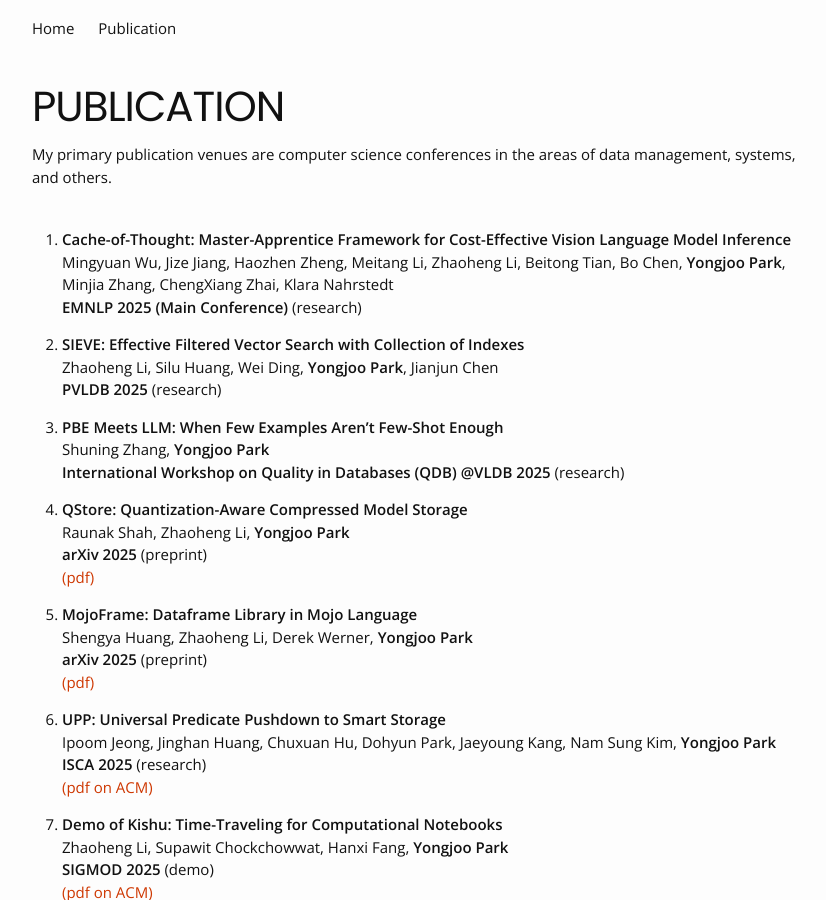
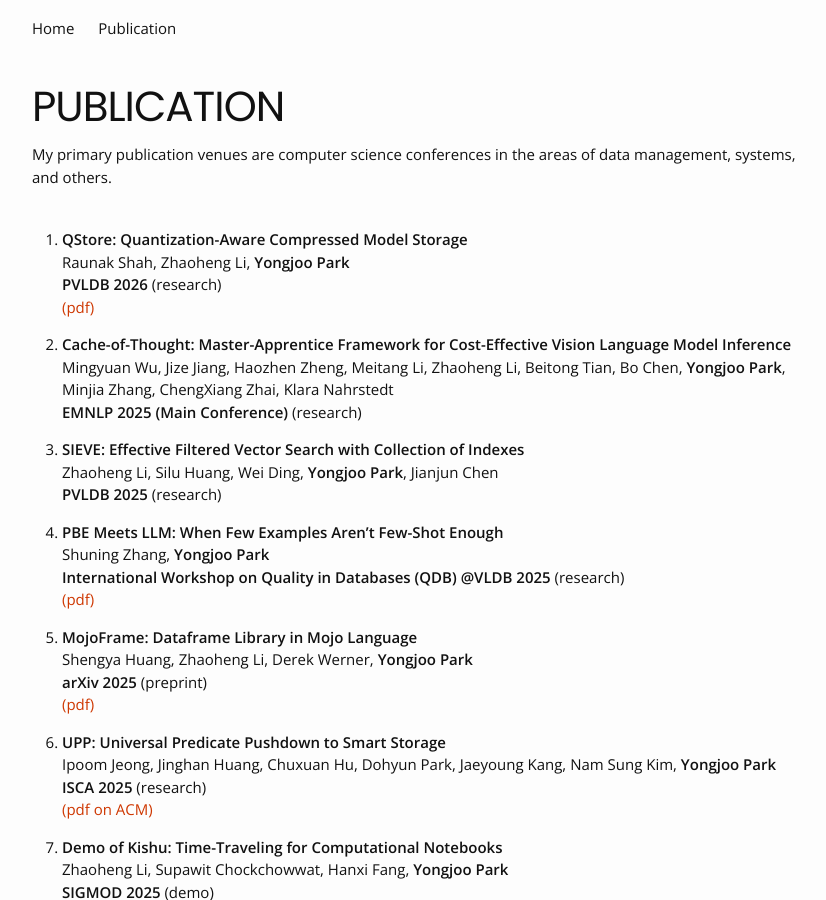
Before and after one commit to pyongjoo/pyongjoo.github.io, a Jekyll site: the page built from publication.md, in a window 1280 px wide and 900 px high. Shown: the whole window, without its empty margins (218-1044 px from the left). Built offline with Jekyll 4.4.1, drawn with Linux system fonts in a browser that asks for light colours.

Commit message:
publication updated

```diff
--- a/publication.md
+++ b/publication.md
@@ -10,6 +10,11 @@
 <div style="margin-bottom: 40px;"></div>
 
 
+1. **QStore: Quantization-Aware Compressed Model Storage**
+   Raunak Shah, Zhaoheng Li, **Yongjoo Park**
+   **PVLDB 2026** (research)
+   [(pdf)](https://arxiv.org/abs/2505.04081)
+
 1. **Cache-of-Thought: Master-Apprentice Framework for Cost-Effective Vision Language Model Inference**
    Mingyuan Wu, Jize Jiang, Haozhen Zheng, Meitang Li, Zhaoheng Li, Beitong Tian, Bo Chen, **Yongjoo Park**, Minjia Zhang, ChengXiang Zhai, Klara Nahrstedt
    **EMNLP 2025 (Main Conference)** (research)
@@ -21,11 +26,7 @@
 1. **PBE Meets LLM: When Few Examples Aren't Few-Shot Enough**
    Shuning Zhang, **Yongjoo Park**
    **International Workshop on Quality in Databases (QDB) @VLDB 2025** (research)
-
-1. **QStore: Quantization-Aware Compressed Model Storage**
-   Raunak Shah, Zhaoheng Li, **Yongjoo Park**
-   **arXiv 2025** (preprint)
-   [(pdf)](https://arxiv.org/abs/2505.04081)
+   [(pdf)](https://arxiv.org/abs/2507.05403)
 
 1. **MojoFrame: Dataframe Library in Mojo Language**
    Shengya Huang, Zhaoheng Li, Derek Werner, **Yongjoo Park**
```
